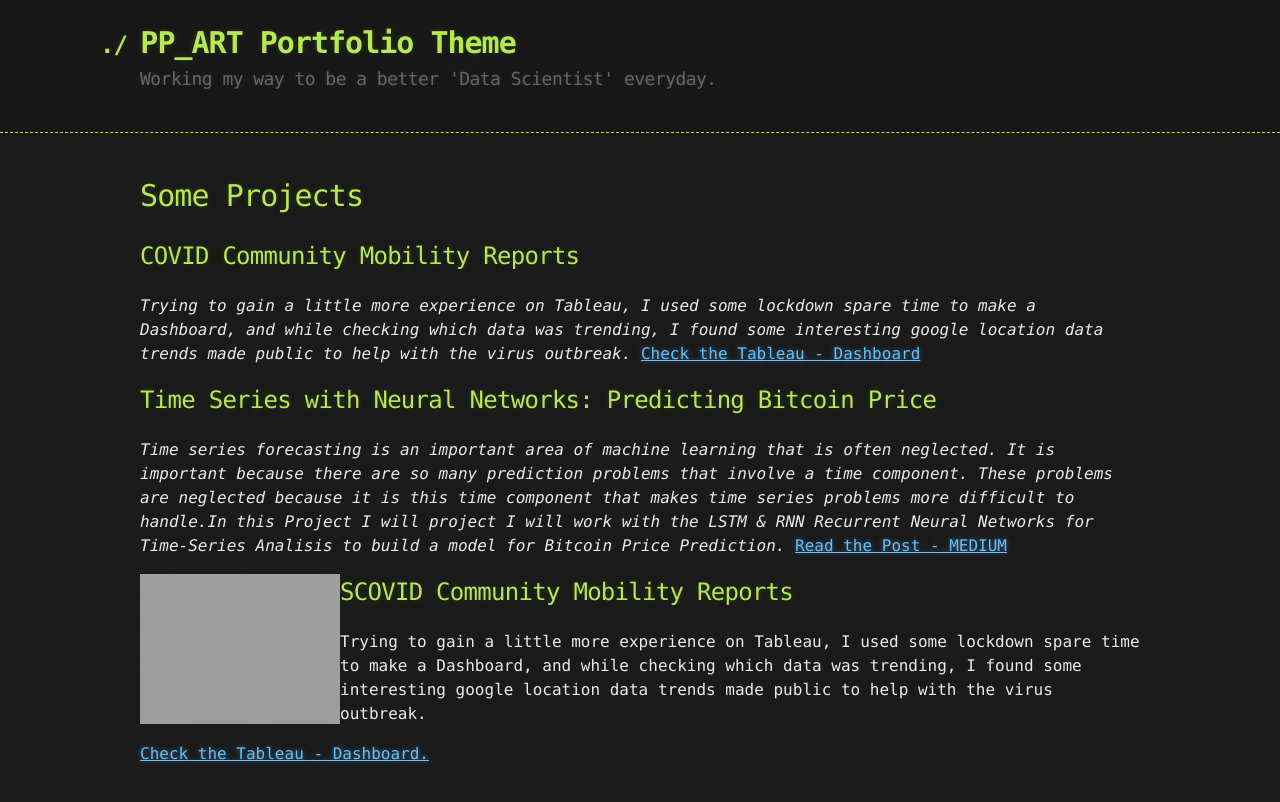
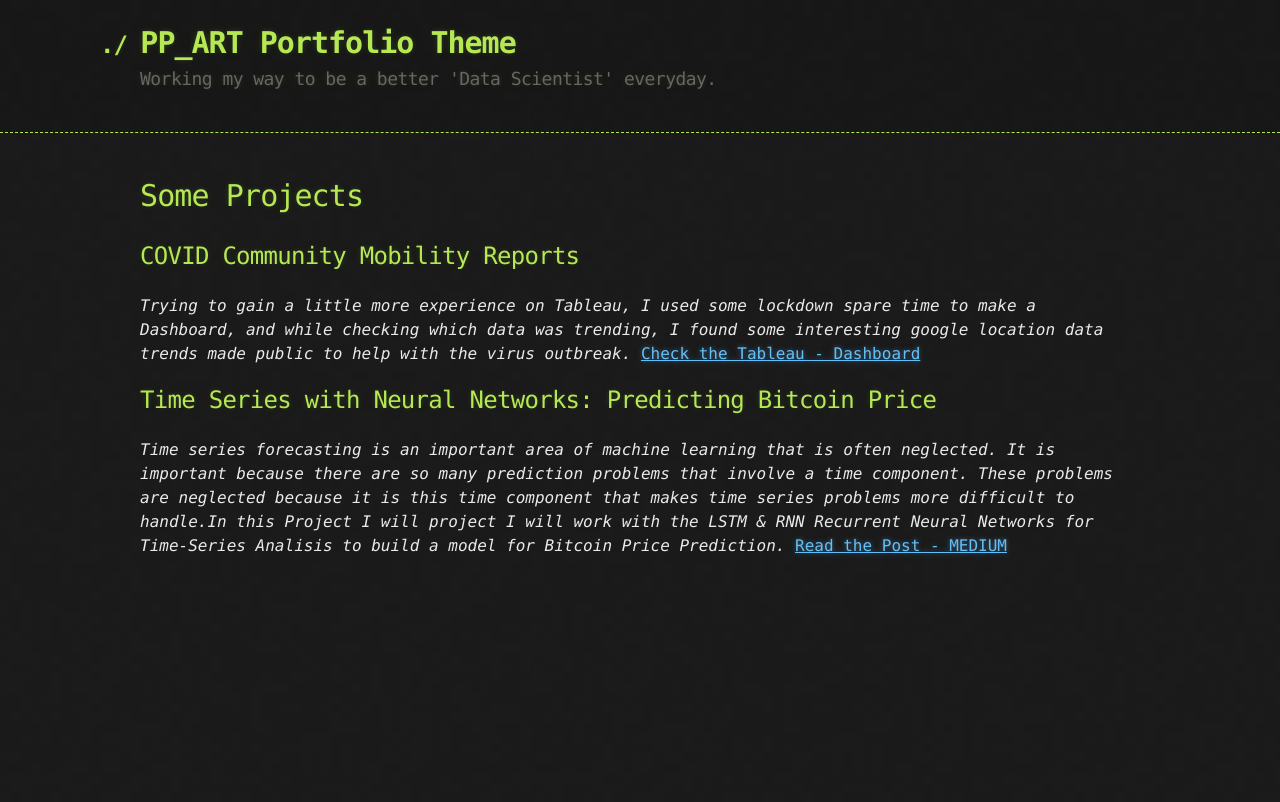
Before and after one commit to PaulB86UK/PP_ART, a Jekyll site: the page built from docs/Projects.md, in a window 1280 px wide. Shown: the top 802 px of the page. Built offline with Jekyll 4.4.1, drawn with Linux system fonts in a browser that asks for light colours; our own code applies the rules of GitHub Pages for plain Markdown files; grey boxes are pictures that could not be loaded.

Commit message:
Update Projects.md

```diff
--- a/docs/Projects.md
+++ b/docs/Projects.md
@@ -10,17 +10,3 @@ permalink: /Projects/
 ## Time Series with Neural Networks: Predicting Bitcoin Price
 *Time series forecasting is an important area of machine learning that is often neglected. It is important because there are so many prediction problems that involve a time component. These problems are neglected because it is this time component that makes time series problems more difficult to handle.In this Project I will project I will work with the LSTM & RNN Recurrent Neural Networks for Time-Series Analisis to build a model for Bitcoin Price Prediction.*
 [Read the Post - MEDIUM](https://medium.com/@PP_ART/time-series-forecasting-neural-networks-2ecd302a3e02)
-
-<div style="clear: both;">
-  <div style="float: left; margin-right 1em;">
-    <img src="https://github.com/PaulB86UK/PP_ART.github.io/blob/master/docs/web-dist/images/corona.jpg" alt="Tableau Project" height="150" width="200">
-  </div>
-  <div>
-  <h2>SCOVID Community Mobility Reports</h2>
-  <p>Trying to gain a little more experience on Tableau, I used some lockdown spare time to make a Dashboard, and while checking which data was trending, I found some interesting google location data trends made public to help with the virus outbreak.</p>
-  <a target="_blank" href="https://public.tableau.com/profile/pablo4091#!/vizhome/COVID19Insightsv2/Dashboard1">
-  <i class="fa fa-2x fa-medium" aria-hidden="true"></i>
-  Check the Tableau - Dashboard.
-  </a>
-  </div>
-</div>
```
